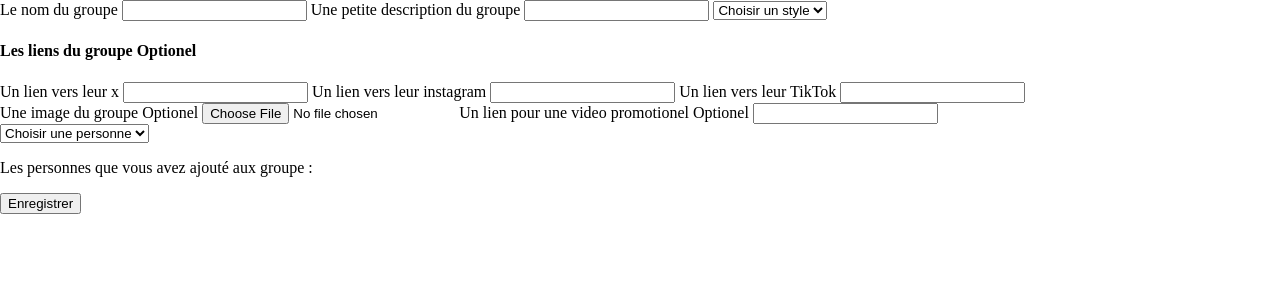
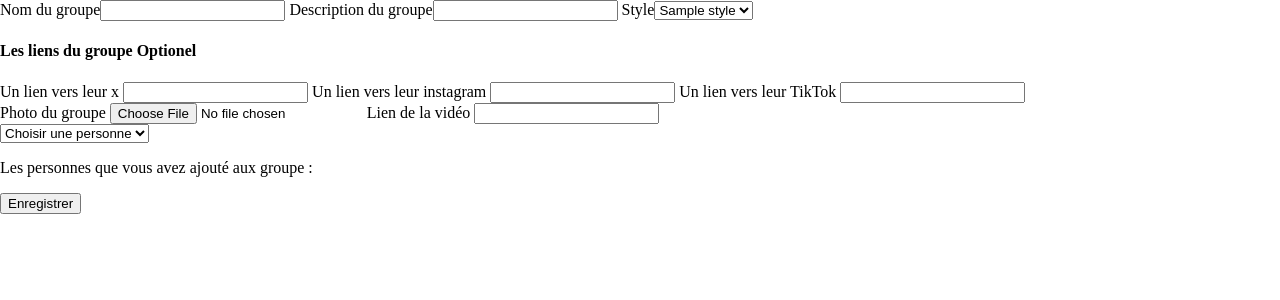
Before and after one commit to AdeleBrion/Fest-IUT, a Flask app: page /cree/groupe/ in a window 1280 px wide. Shown: the part 66-366 px from the top of the page. Run offline with Flask 3, Linux system fonts and the light colour scheme; tables that the repository leaves empty hold one stand-in row (values such as "Sample post"); parts of the project's set-up code (start-up, migrations or seed data) failed here and were passed over.

Commit message:
Correction Cree groupe

```diff
--- /dev/null
+++ b/site_web/form.py
@@ -0,0 +1,12 @@
+
+from flask_wtf import FlaskForm
+from wtforms import FileField, HiddenField, SelectField, StringField
+
+
+class ConcertFrom(FlaskForm):
+    nomGroupe = StringField('Nom du groupe')
+    descriptionGroupe = StringField('Description du groupe')
+    style = SelectField('Style')
+    photo = FileField('Photo du groupe')
+    video = StringField('Lien de la vidéo')
+    listePersonnes = HiddenField('Liste des personnes')
--- a/site_web/templates/form_enregistre_groupe.html
+++ b/site_web/templates/form_enregistre_groupe.html
@@ -8,20 +8,15 @@
 
 <div>
     <form action="{{ url_for('cree_groupe_save')}}" method="post">
+        {{ form.hidden_tag() }}
         <div>
-            <label for="nomGroupe">Le nom du groupe</label>
-            <input type="text" name="nomGroupe" id="nomGroupe" required>
-            <label for="descriptionGroupe">Une petite description du groupe</label>
-            <input type="text" name="descriptionGroupe" id="descriptionGroupe" required>
-            <select name="styleGroupe">
-                <option value="0">Choisir un style</option>
-                {% for style in styles %}
-                <option value="{{ style.nomStyle }}">{{ style.nomStyle }}</option>
-                {% endfor %}
-            </select>
+            {{ form.nomGroupe.label }}{{ form.nomGroupe }}
+            {{ form.descriptionGroupe.label }}{{ form.descriptionGroupe }}
+            {{ form.style.label }}{{ form.style }}
         </div>
         <div>
             <h4>Les liens du groupe <span>Optionel</span></h2>
+
                 <label for="ReseauxX">Un lien vers leur x</label>
                 <input type="text" name="ReseauxX" id="ReseauxX">
                 <label for="ReseauxInsta">Un lien vers leur instagram</label>
@@ -31,10 +26,8 @@
         </div>
 
         <div>
-            <label for="imageGroupe">Une image du groupe <span>Optionel</span></label>
-            <input type="file" name="imageGroupe" id="imageGroupe">
-            <label for="videoGroupe">Un lien pour une video promotionel <span>Optionel</span></label>
-            <input type="" name="videoGroupe" id="videoGroupe">
+            {{ form.photo.label}} {{ form.photo }}
+            {{ form.video.label}} {{ form.video }}
         </div>
 
         <div>
@@ -45,7 +38,7 @@
                 {% endfor %}
             </select>
             <p>Les personnes que vous avez ajouté aux groupe :</p>
-            <input type="hidden" name="listePersonnes" id="listePersonnes" value="">
+            {{ form.listePersonnes}}
             <ul id="list_personne"></ul>
         </div>
 
--- a/site_web/views.py
+++ b/site_web/views.py
@@ -1,6 +1,8 @@
 import json
+
 from .app import app, login_manager, db
 from .models import get_email_spectateur, Spectateur, GroupeMusical, Concert, Style, TypeBillet, ActiviteAnnexe, Planifier, Appartient, Artiste
+from .form import ConcertFrom
 from flask import jsonify, render_template, redirect, url_for, request
 from flask_login import login_user, logout_user, login_required, current_user
 from flask_wtf import FlaskForm
@@ -177,22 +179,22 @@
 
 @app.route('/cree/groupe/')
 def cree_groupe():
-    liste_style = Style.query.all()
     liste_artiste = Artiste.query.all()
-    return render_template('form_enregistre_groupe.html', styles = liste_style, personnes = liste_artiste)
+    title = "Créer un groupe"
+    f = ConcertFrom()
+    f.style.choices = [(style.idStyle, style.nomStyle) for style in Style.query.all()]
+    return render_template('form_enregistre_groupe.html', personnes = liste_artiste, title=title, form = f)
 
 @app.route('/cree/groupe/save', methods=['POST'])
 def cree_groupe_save():
-    liste_personnes_string = request.form.get('listePersonnes')
-    nom = request.form['nomGroupe']
-    description = request.form['descriptionGroupe']
-    style = request.form['styleGroupe']
-    idstyle = Style.query.filter(Style.nomStyle == style).first().idStyle
-    photo = request.form['imageGroupe']
+    f = ConcertFrom()
+    nom = f.nomGroupe.data
+    description = f.descriptionGroupe.data
+    style = f.style.data
+    photo = f.photo.data
+    video = f.video.data
+    liste_personnes_string = f.listePersonnes.data
 
-    video = request.form['videoGroupe']
-    if not video:
-        video = "https://www.youtube.com/watch?v=O7Sau7u32b0"
     try:
         liste_personnes = json.loads(liste_personnes_string)
         print(liste_personnes)
@@ -200,7 +202,7 @@
         print("Erreur JSON")
 
     maxidGroupe = GroupeMusical.query.order_by(GroupeMusical.idGroupe.desc()).first().idGroupe
-    groupe = GroupeMusical(idGroupe=maxidGroupe+1, nomGroupe=nom, descriptionGroupe=description, idStyle=idstyle)
+    groupe = GroupeMusical(idGroupe=maxidGroupe+1, nomGroupe=nom, descriptionGroupe=description, idStyle=style)
     db.session.add(groupe)
 
     for artiste in liste_personnes:
@@ -217,10 +219,17 @@
     db.session.commit()
     return redirect(url_for('home'))
 
+@app.route('/cree/concert/')
+def cree_concert():
+    title = "Créer un concert"
+    liste_groupes = GroupeMusical.query.all()
+    return render_template('form_enregistre_concert.html', groupes = liste_groupes, title=title)
+
 #-----------------------------------------------------#
 #                        ADMIN                        #
 #-----------------------------------------------------#
 
 @app.route('/panel')
+@login_required
 def panelAdmin():
     return render_template('panelAdmin.html', title="Panel Admin")
```
